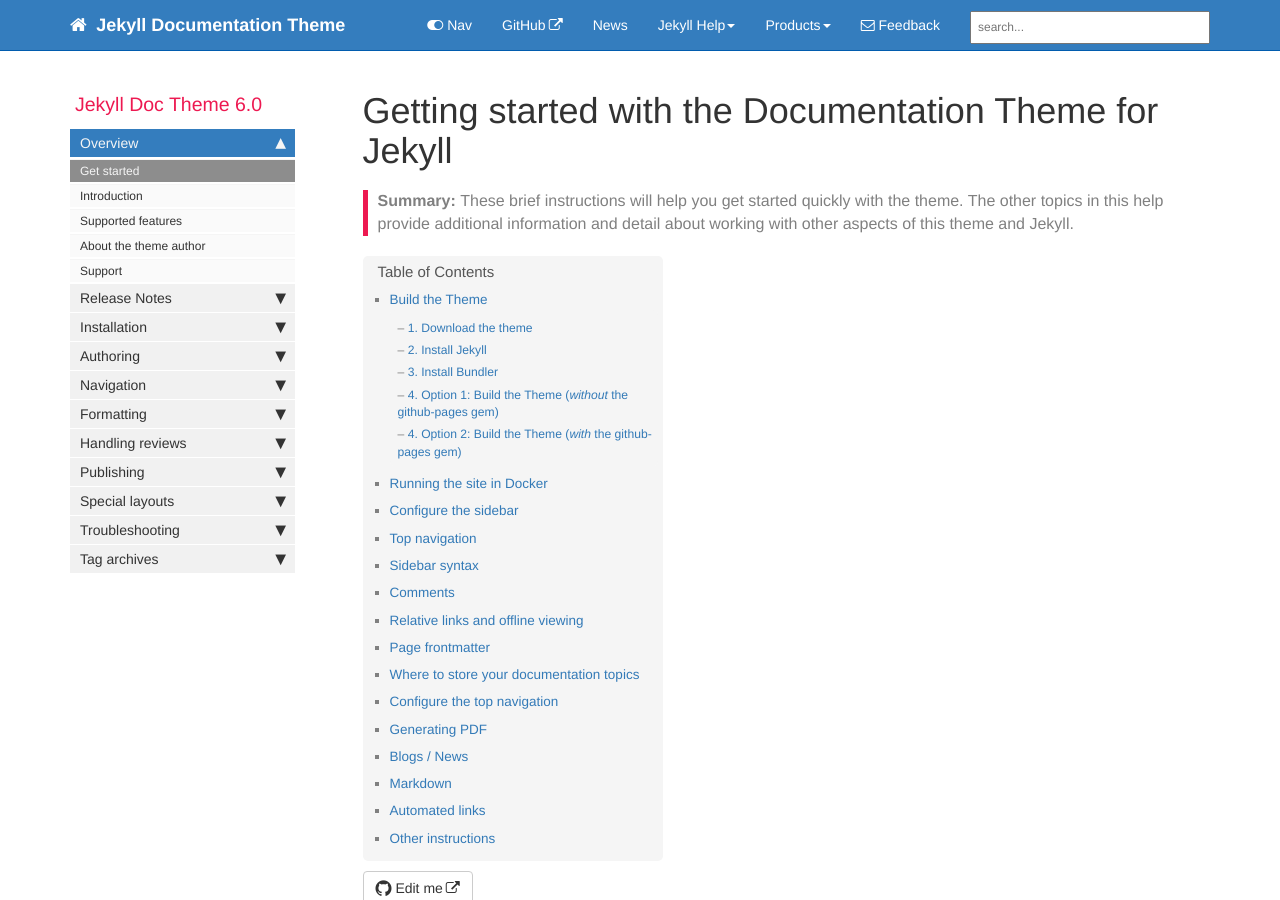
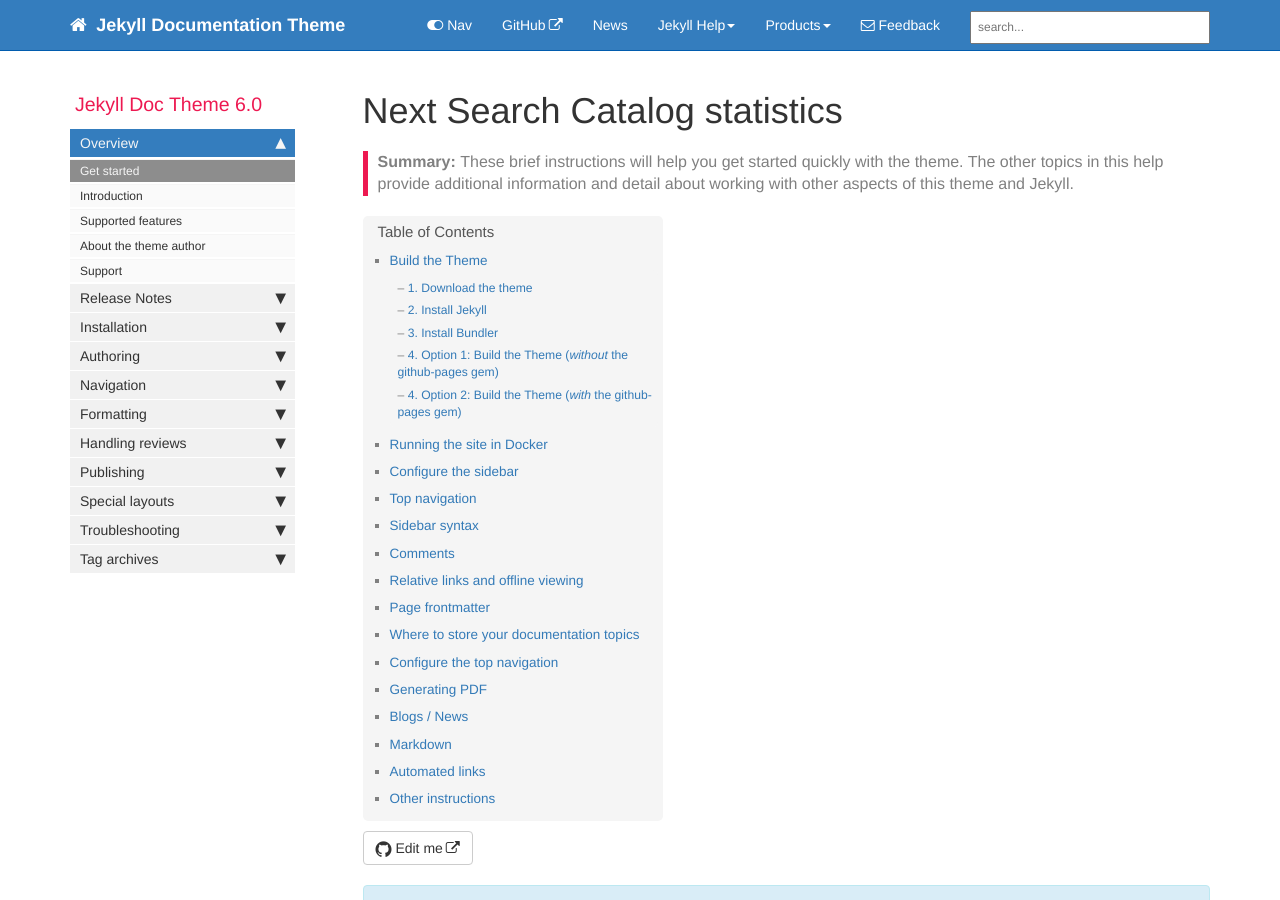
Before and after one commit to northeast-kansas-library-system/statistics, a Jekyll site: the page built from index.md, in a window 1280 px wide and 900 px high. Built offline with Jekyll 4.4.1, drawn with Linux system fonts in a browser that asks for light colours; comment, search, counter and statistics services are not loaded.

Commit message:
Update page name

```diff
--- a/index.md
+++ b/index.md
@@ -1,6 +1,6 @@
 ---
-title: "Getting started with the Documentation Theme for Jekyll"
-keywords: sample homepage
+title: "Next Search Catalog statistics"
+keywords: homepage
 tags: [getting_started]
 sidebar: mydoc_sidebar
 permalink: index.html
```
